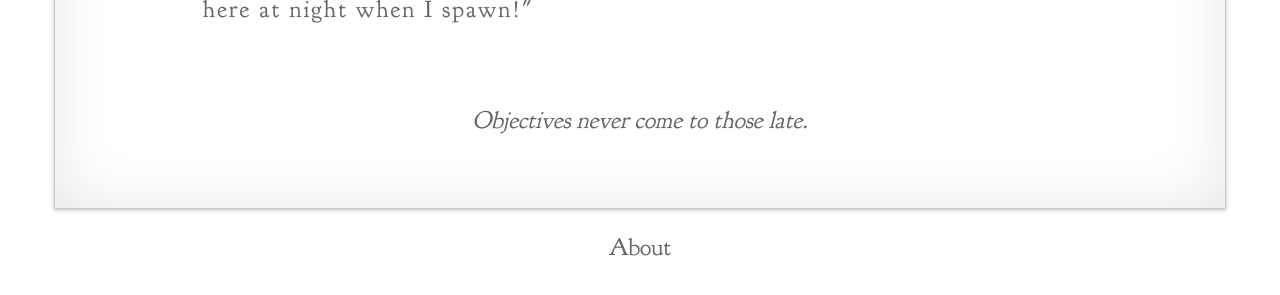
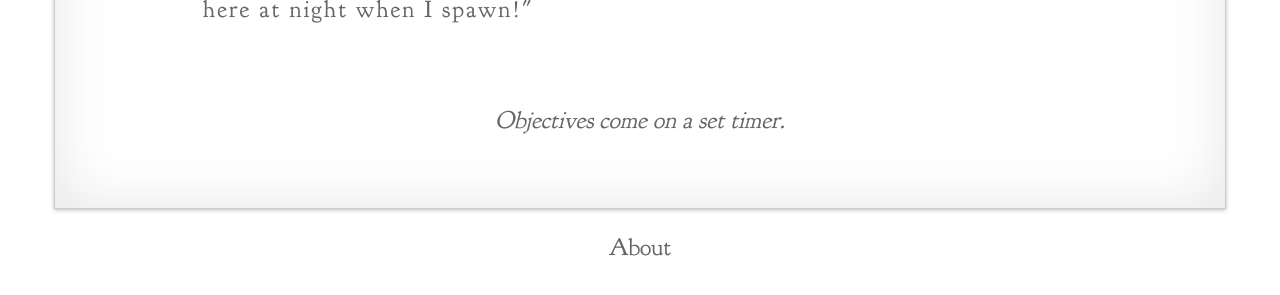
Before and after one commit to thirdfortuno/aesops-fables, a Jekyll site: the page built from _fables/11.html, in a window 1280 px wide. Shown: the part 560-855 px from the top of the page. Built offline with Jekyll 4.4.1, drawn with Linux system fonts in a browser that asks for light colours.

Commit message:
Change moral

```diff
--- a/_fables/11.html
+++ b/_fables/11.html
@@ -1,6 +1,6 @@
 ---
 layout: fable
-moral: Objectives never come to those late.
+moral: Objectives come on a set timer.
 title: The Plain Tree
 num: 10
 ---
```
